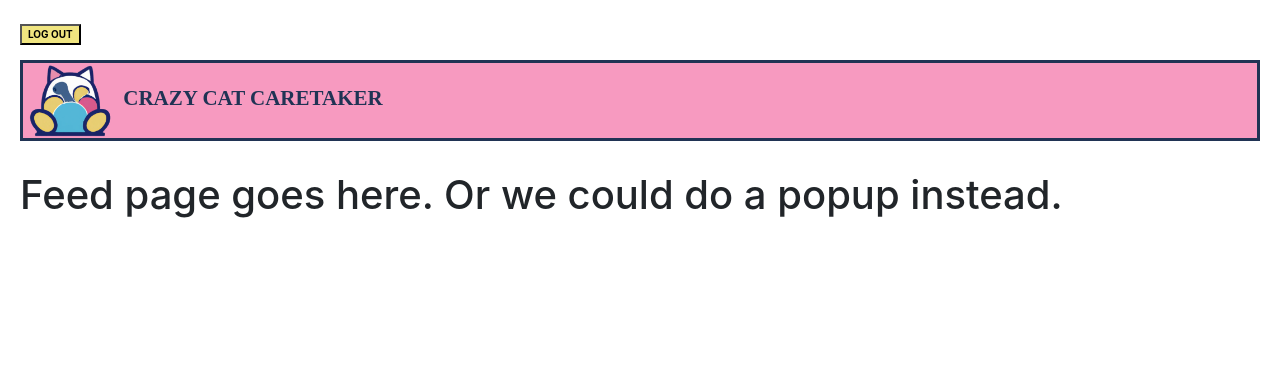
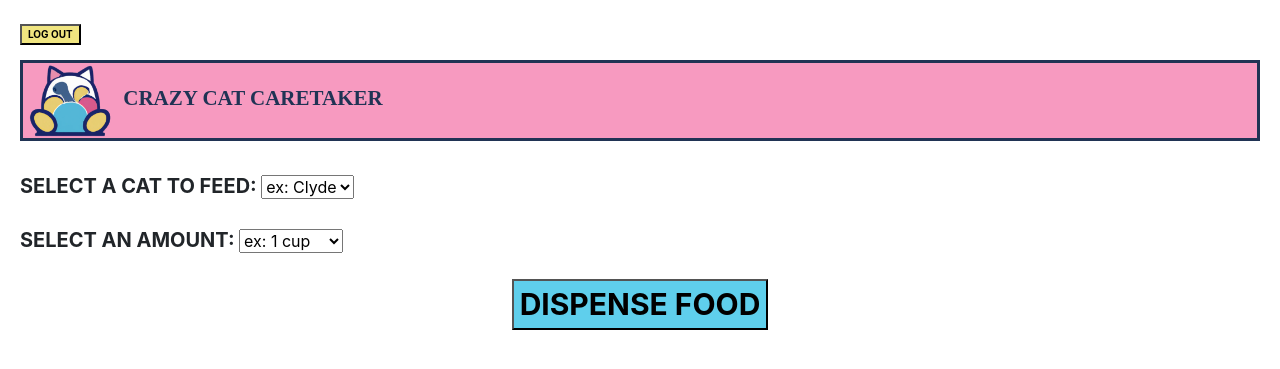
Before and after one commit to Ivan-E-Johnson/Crazy-Cat-Caretaker-Server, a Flask app: page /feeding in a window 1280 px wide. Shown: the top 369 px of the page. Run offline with Flask 2, Linux system fonts and the light colour scheme; the visitor is signed in with stand-in values (Sample User, id 1); some libraries are stand-ins or nearby versions.

Commit message:
feeding page: -select cat to feed -select amount to feed -dispense button

```diff
--- a/templates/feeding.html
+++ b/templates/feeding.html
@@ -3,6 +3,35 @@
 {% block title %} Feed {% endblock %}
 
 {% block content %}
-    <h1>Feed page goes here. Or we could do a popup instead. </h1>
+<div>
+    <label for="pick_cat" style="font-size:20px;"><b>SELECT A CAT TO FEED:</b></label>
+    <select name="pick_cat" id="pick_cat">
+          <option value="option1">ex: Clyde</option>
+          <option value="option2">ex: Luna</option>
+          <option value="option3">ex: Cat</option>
+    </select>
+</div>
+<p>
+
+</p>
+<div>
+    <label for="pick_amount" style="font-size:20px;"><b>SELECT AN AMOUNT:</b></label>
+    <select name="pick_amount" id="pick_amount">
+          <option value="option1">ex: 1 cup</option>
+          <option value="option2">ex: 1/2 cup</option>
+          <option value="option3">ex: 1/3 cup</option>
+    </select>
+</div>
+<p>
+
+</p>
+<p>
+
+</p>
+<div class="button">
+    <button type="submit" class="centered-button" style="font-size:30px;background-color:#5FCFEC;" name="feed" value="clicked">
+        <b>DISPENSE FOOD</b>
+    </button>
+</div>
 
 {% endblock %}
```
